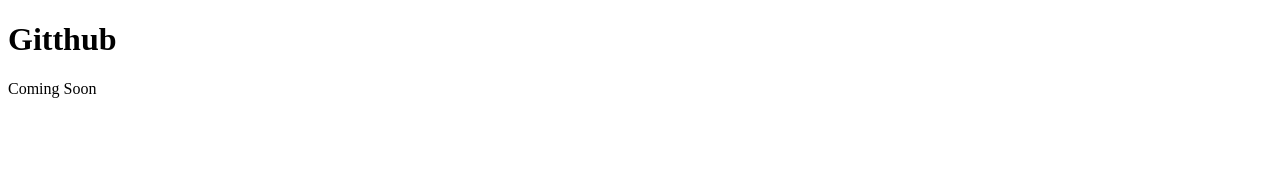
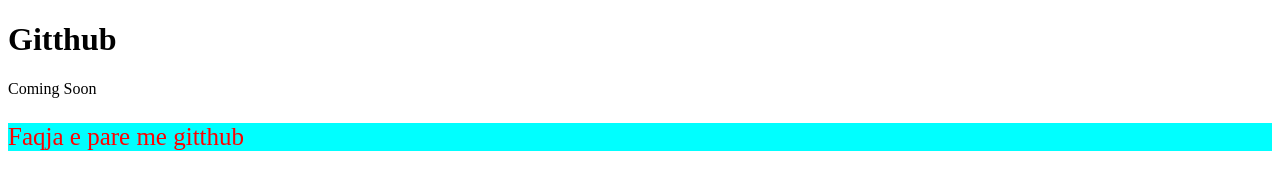
Before and after one commit to kebircesko/git1, a plain HTML site: page index.html in a window 1280 px wide. Drawn offline with Linux system fonts and the light colour scheme.

Commit message:
Shtimi i css ne faqe

```diff
--- a/index.html
+++ b/index.html
@@ -2,9 +2,11 @@
 <html>
     <head>
         <title>Test per gitthub</title>
+        <link rel="stylesheet" href="style.css">
     </head>
     <body>
         <h1>Gitthub</h1>
         <p>Coming Soon</p>
+        <p id="p1">Faqja e pare me gitthub</p>
     </body>
 </html>
--- /dev/null
+++ b/style.css
@@ -0,0 +1,5 @@
+#p1{
+    color:red;
+    font-size: 25px;
+    background-color: aqua;
+}
```
